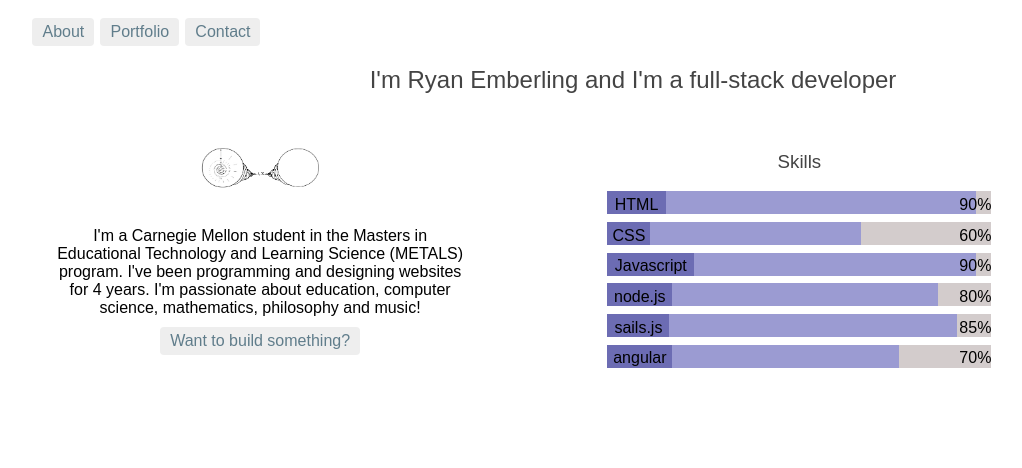
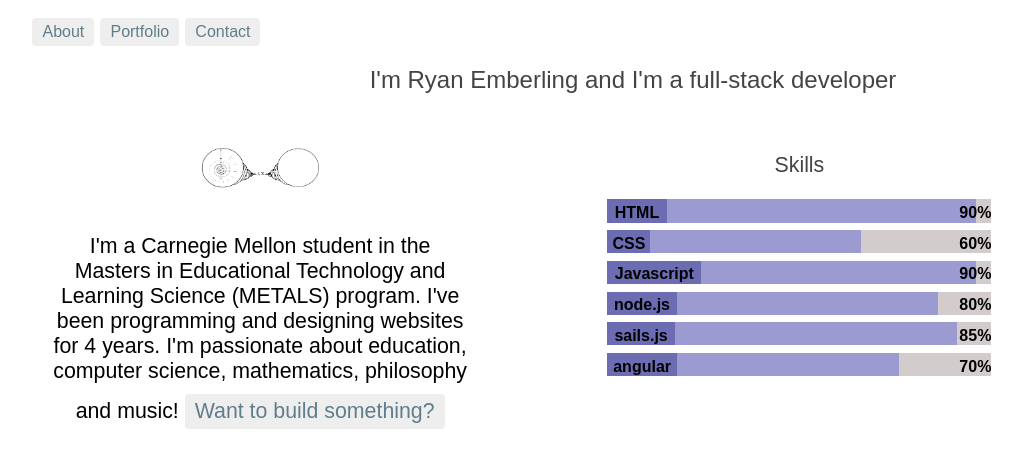
Before and after one commit to itsalaidbacklife/personal_website, an Angular app: page / in a window 1280 px wide. Shown: the top 468 px of the page, without its empty margins (7-1029 px from the left). Built offline with nearby package versions, Linux system fonts and the light colour scheme.

Commit message:
github links in contact page

```diff
--- a/src/app/about/about.component.css
+++ b/src/app/about/about.component.css
@@ -11,6 +11,7 @@ h2 {
 	position: relative;
 	text-align: center;
 	width: 33%;
+	font-size: 16pt;
 }
 
 #skills {
@@ -18,9 +19,11 @@ h2 {
 	position: absolute;
 	left: 48%;
 	width: 30%;
+	font-weight: bold;
 }
 #skillLabel {
 	text-align: center;
+	font-size: 16pt;
 }
 #logo {
 	width: 30%;
--- a/src/app/contact/contact.component.css
+++ b/src/app/contact/contact.component.css
@@ -12,3 +12,6 @@ p {
 	width: 34%;
 	left: 32%;
 }
+a {
+	margin-right: 2%;
+}
--- a/src/app/contact/contact.component.html
+++ b/src/app/contact/contact.component.html
@@ -2,4 +2,6 @@
 	<h3>Want to get in touch?</h3>
 	<p>Looking to build a website? Need a responsive webserver with databasing and live updates through websockets, or a simple single-page app? Simply want to pontificate about the nature of life, love, or music? Hit me up! I'm available for work.</p>
 	<p>Email: ryan.emberling@gmail.com</p>
+	<a href="https://github.com/itsalaidbacklife" target="_blank">My github</a>
+	<a href="https://github.com/TeasingSisyphus" target="_blank">My github organization</a>
 </div>
```
Also changed, not shown: src/styles.css (line endings or trailing spaces).
